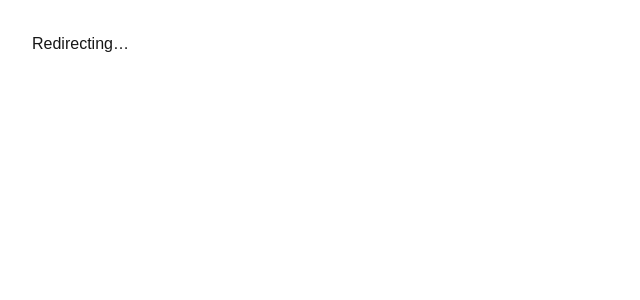
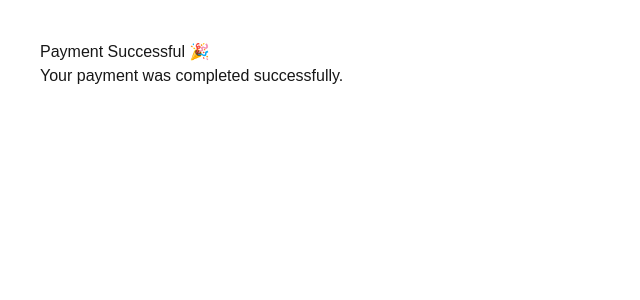
Before and after one commit to sajalnew01/uremo-frontend, a Next.js app: page /payment-success in a window 1280 px wide. Shown: the top 300 px of the page, without its empty margins (0-640 px from the left). Built offline with nearby package versions, Linux system fonts and the light colour scheme.

Commit message:
Fix payment-success prerender with force-dynamic

```diff
--- a/app/payment-success/page.tsx
+++ b/app/payment-success/page.tsx
@@ -1,18 +1,31 @@
 "use client";
-import { useSearchParams, useRouter } from "next/navigation";
-import { useEffect } from "react";
 
-export default function Success() {
-  const params = useSearchParams();
-  const router = useRouter();
+export const dynamic = "force-dynamic";
 
-  useEffect(() => {
-    const orderId = params.get("orderId");
-    if (orderId) {
-      localStorage.setItem("orderId", orderId);
-      router.push("/upload");
-    }
-  }, []);
+import { Suspense } from "react";
+import { useSearchParams } from "next/navigation";
 
-  return <p className="p-8">Redirecting…</p>;
+function PaymentSuccessInner() {
+  const searchParams = useSearchParams();
+  const orderId = searchParams.get("orderId");
+
+  return (
+    <div style={{ padding: "40px" }}>
+      <h1>Payment Successful 🎉</h1>
+      <p>Your payment was completed successfully.</p>
+      {orderId && (
+        <p>
+          <strong>Order ID:</strong> {orderId}
+        </p>
+      )}
+    </div>
+  );
 }
+
+export default function Page() {
+  return (
+    <Suspense fallback={<div>Loading...</div>}>
+      <PaymentSuccessInner />
+    </Suspense>
+  );
+}
```
